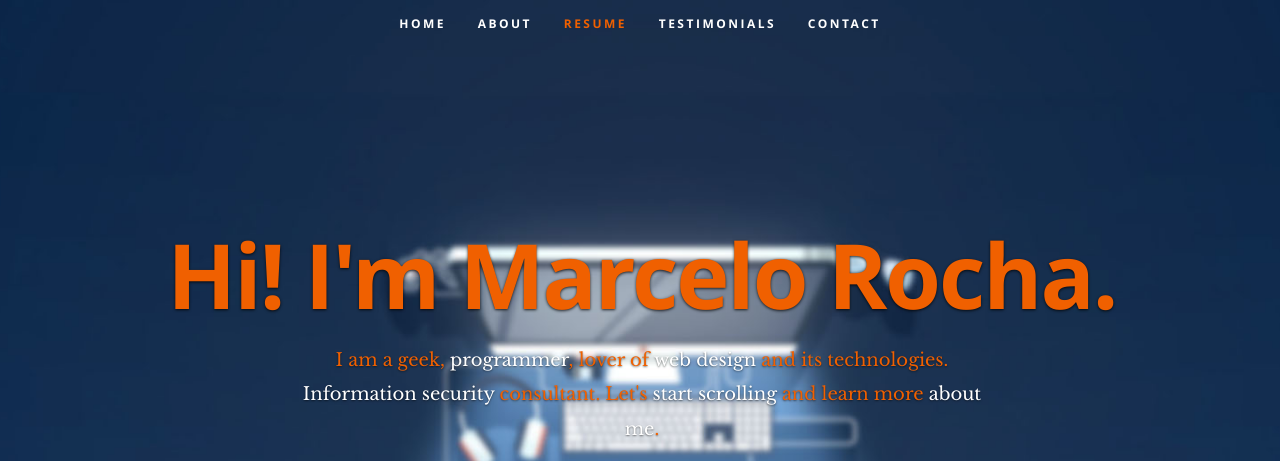
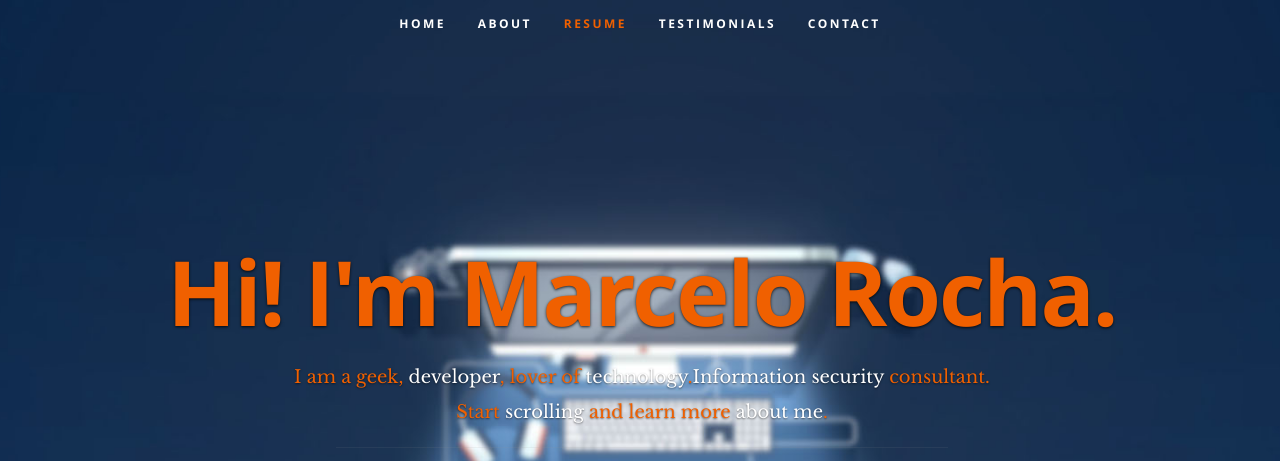
Before and after one commit to celoficial/celoficial.github.io, a plain HTML site: page index.html in a window 1280 px wide. Shown: the top 461 px of the page. Drawn offline with nearby package versions, Linux system fonts and the light colour scheme.

Commit message:
change resume

```diff
--- a/index.html
+++ b/index.html
@@ -56,7 +56,7 @@
       <div class="row banner">
          <div class="banner-text">
             <h1 class="responsive-headline" style="color:#f06000">Hi! I'm Marcelo Rocha.</h1>
-            <h3 style="color:#f06000">I am a geek, <span>programmer</span>, lover of <span>web design</span> and its technologies. <span>Information security</span> consultant. Let's <a class="smoothscroll" href="#about">start scrolling</a>
+            <h3 style="color:#f06000">I am a geek, <span>developer</span>, lover of <span>technology</span>.<span>Information security</span> consultant. Start<a class="smoothscroll" href="#about"> scrolling</a>
             and learn more <a class="smoothscroll" href="#about">about me</a>.</h3>
             <hr />
             <ul class="social">
```
